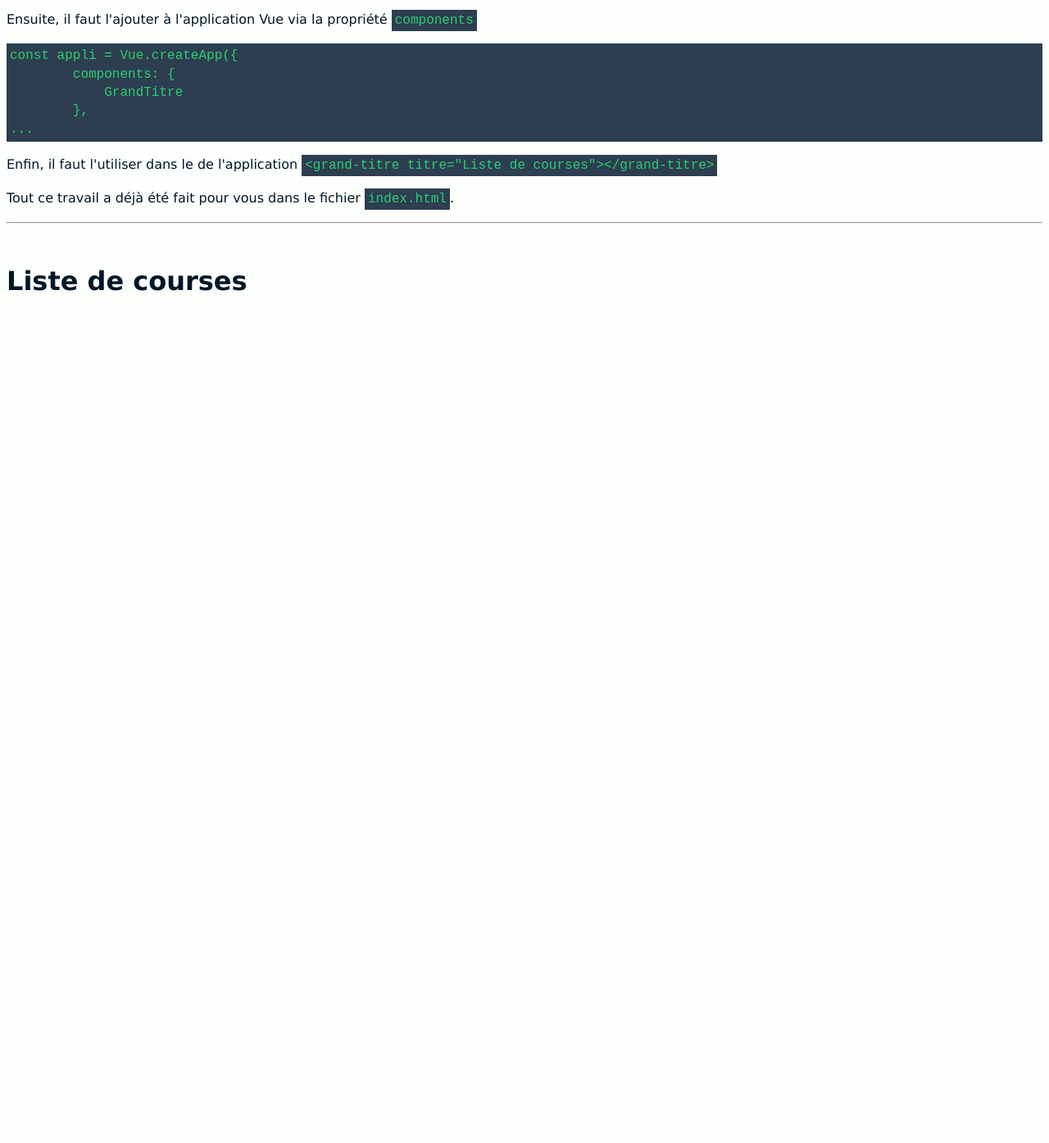
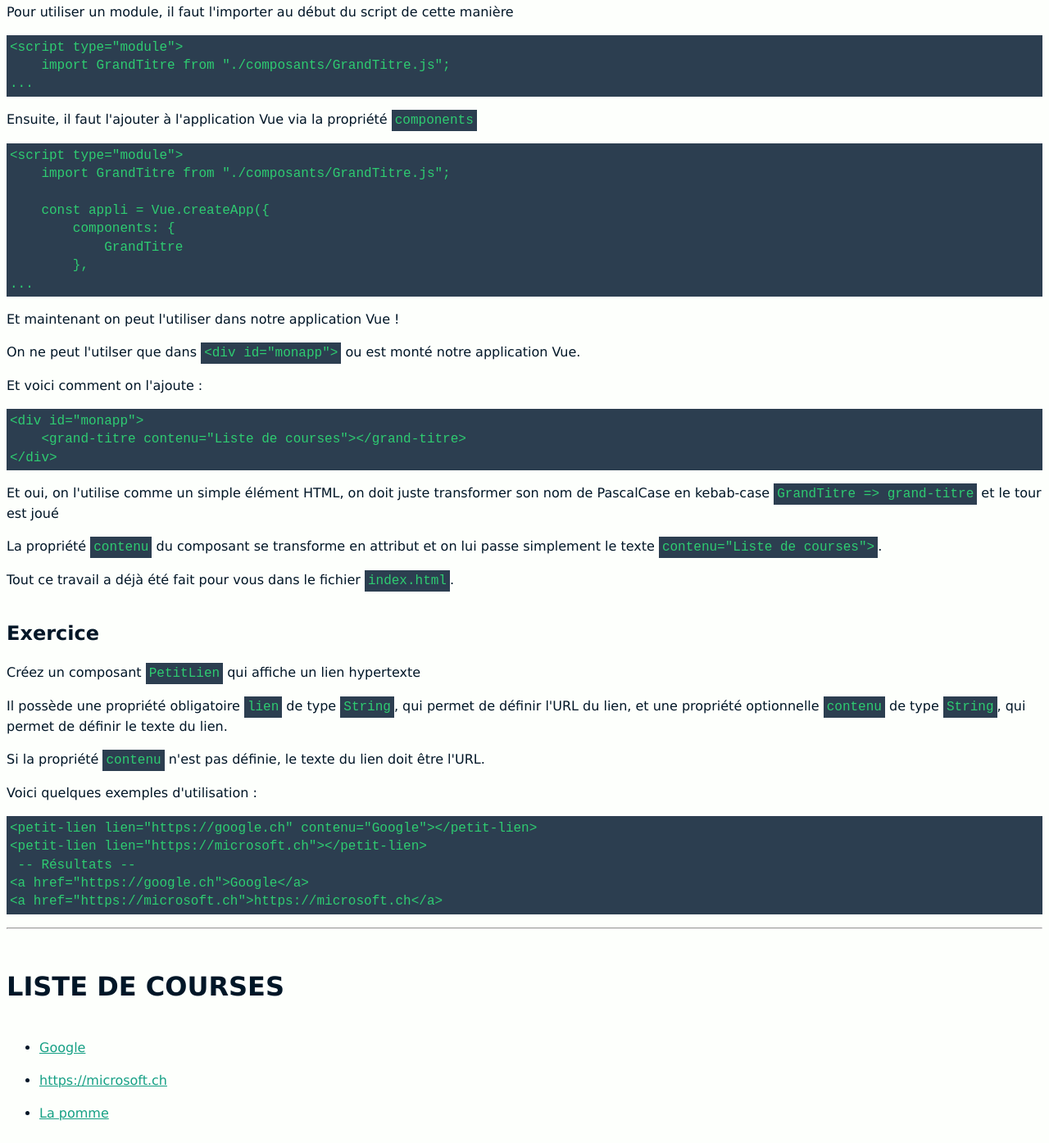
Before and after one commit to fallinov/2024-vue-exercices-composants, a plain HTML site: page index.html in a window 1280 px wide. Shown: the part 1022-2417 px from the top of the page at 82% size. Before the commit the page ends 1420 px from the top, so only its background shows below. Drawn offline with Linux system fonts and the light colour scheme.

Commit message:
solutions ex1

```diff
--- a/composants/GrandTitre.js
+++ b/composants/GrandTitre.js
@@ -1,12 +1,12 @@
 export default { // Exportation du module
     props: { // Propriétés du composant
-        titre: { // Nom de la propriété
+        contenu: { // Nom de la propriété
             type: String, // Type de la propriété
             required: true // Propriété obligatoire
         }
     },
     // Contenu HTML du composant
     template: `
-    <h1>{{ titre }}</h1>
+    <h1>{{ contenu.toUpperCase() }}</h1>
     `
 }
--- /dev/null
+++ b/composants/PetitLien.js
@@ -0,0 +1,16 @@
+export default { // Exportation du module
+    props: {
+        lien: {
+            type: String,
+            required: true
+        },
+        contenu: {
+            type: String,
+            required: false
+        }
+    },
+    // Contenu HTML du composant
+    template: `
+    <a :href="lien">{{ contenu || lien }}</a>
+    `
+}
--- a/index.html
+++ b/index.html
@@ -9,6 +9,7 @@
 </head>
 <body>
 <h1>Vue.js - Les composants</h1>
+<h2>Présentation</h2>
 <p>Ce premier exercice a pour but de vous faire manipuler les composants Vue.js.</p>
 <p>Quelques caractéristiques des composants :</p>
 <ul>
@@ -27,16 +28,19 @@
     L'instruction <code>export default</code> en haut du fichier permet d'exporter
     le composant Vue sous forme de module.
 </p>
+<p>Le composant <code>GrandTitre</code> est un composant simple qui affiche un titre de niveau 1 en majuscules.
+    Il possède une propriété obligatoire <code>contenu</code> de type <code>String</code>,
+    qui permet de définir le contenu du titre.</p>
 <pre>
 export default {
     props: {
-        titre: {
+        contenu: {
             type: String,
             required: true
         }
     },
     template: `
-    &lt;h1&gt;{{ titre }}&lt;/h1&gt;
+    &lt;h1&gt;{{ titre.toUpperCase() }}&lt;/h1&gt;
     `
 }
 </pre>
@@ -48,75 +52,63 @@ export default {
     import GrandTitre from "./composants/GrandTitre.js";
 ...</pre>
 <p>Ensuite, il faut l'ajouter à l'application Vue via la propriété <code>components</code></p>
-<pre>const appli = Vue.createApp({
-        components: {
-            GrandTitre
-        },
-...</pre>
-<p>Enfin, il faut l'utiliser dans le de l'application <code>&#x3C;grand-titre titre=&#x22;Liste de courses&#x22;&#x3E;&#x3C;/grand-titre&#x3E;</code></p>
-
-
-<p>Tout ce travail a déjà été fait pour vous dans le fichier <code>index.html</code>.</p>
-
-
-<hr>
-
-<div id="monapp">
-    <grand-titre titre="Liste de courses"></grand-titre>
-<!--    <h2>Ajout d'un article</h2>-->
-<!--    <label for="article">Ajouter à la liste de courses</label>-->
-<!--    <input id="article" type="text" v-model="nouvelArticle">-->
-<!--    <button @click="ajouterArticle">Ajouter un article</button>-->
-
-<!--    <h2>Votre liste de courses</h2>-->
-<!--    <table>-->
-<!--        <tr>-->
-<!--            <th>Id</th>-->
-<!--            <th>Article</th>-->
-<!--            <th>Actions</th>-->
-<!--        </tr>-->
-<!--        <tr v-for="article in listeCourses" :key="article.id">-->
-<!--            <td>{{ article.id }}</td>-->
-<!--            <td>{{ article.libelle }}</td>-->
-<!--            <td>-->
-<!--                <a @click="supprimerArticle(article.id)">Supprimer</a>-->
-<!--            </td>-->
-<!--        </tr>-->
-<!--    </table>-->
-</div>
-<!-- Monte l'application sur la div #monapp -->
-<script type="module">
+<pre>&lt;script type="module"&gt;
     import GrandTitre from "./composants/GrandTitre.js";
 
     const appli = Vue.createApp({
         components: {
             GrandTitre
         },
-        data() {
-            return {
-                nouvelArticle: "",
-                dernierId: 4,
-                listeCourses: [
-                    {id: 1, libelle: "Pommes"},
-                    {id: 2, libelle: "Poires"},
-                    {id: 3, libelle: "Oranges"},
-                    {id: 4, libelle: "Bananes"}
-                ]
-            }
-        },
-        methods: {
-            ajouterArticle() {
-                if (this.nouvelArticle === "") {
-                    alert("Veuillez saisir un article");
-                    return;
-                }
+...</pre>
+<p>Et maintenant on peut l'utiliser dans notre application Vue !</p>
+<p>On ne peut l'utilser que dans <code>&#x3C;div id=&#x22;monapp&#x22;&#x3E;</code> ou est monté notre application Vue.</p>
+<p>Et voici comment on l'ajoute :</p>
+<pre>&#x3C;div id=&#x22;monapp&#x22;&#x3E;
+    &#x3C;grand-titre contenu=&#x22;Liste de courses&#x22;&#x3E;&#x3C;/grand-titre&#x3E;
+&#x3C;/div&#x3E;</pre>
+<p>Et oui, on l'utilise comme un simple élément HTML, on doit juste transformer son nom de PascalCase en kebab-case
+<code>GrandTitre => grand-titre</code> et le tour est joué</p>
+<p>La propriété <code>contenu</code> du composant se transforme en attribut et on lui passe simplement le texte
+    <code>contenu=&#x22;Liste de courses&#x22;&#x3E;</code>.</p>
 
-                this.listeCourses.push({id: ++this.dernierId, libelle: this.nouvelArticle});
-                this.nouvelArticle = "";
-            },
-            supprimerArticle(id) {
-                this.listeCourses = this.listeCourses.filter(art => art.id !== id);
-            }
+<p>Tout ce travail a déjà été fait pour vous dans le fichier <code>index.html</code>.</p>
+
+<h2>Exercice</h2>
+<p>Créez un composant <code>PetitLien</code> qui affiche un lien hypertexte</p>
+<p>Il possède une propriété obligatoire <code>lien</code> de type <code>String</code>,
+    qui permet de définir l'URL du lien,
+    et une propriété optionnelle <code>contenu</code> de type <code>String</code>,
+    qui permet de définir le texte du lien.</p>
+<p>Si la propriété <code>contenu</code> n'est pas définie, le texte du lien doit être l'URL.</p>
+<p>Voici quelques exemples d'utilisation :</p>
+<pre>
+&#x3C;petit-lien lien=&#x22;https://google.ch&#x22; contenu=&#x22;Google&#x22;&#x3E;&#x3C;/petit-lien&#x3E;
+&#x3C;petit-lien lien=&#x22;https://microsoft.ch&#x22;&#x3E;&#x3C;/petit-lien&#x3E;
+ -- Résultats --
+&#x3C;a href=&#x22;https://google.ch&#x22;&#x3E;Google&#x3C;/a&#x3E;
+&#x3C;a href=&#x22;https://microsoft.ch&#x22;&#x3E;https://microsoft.ch&#x3C;/a&#x3E;
+</pre>
+
+<hr>
+
+<div id="monapp">
+    <grand-titre contenu="Liste de courses"></grand-titre>
+
+    <ul>
+        <li><petit-lien lien="https://google.ch" contenu="Google"></petit-lien></li>
+        <li><petit-lien lien="https://microsoft.ch"></petit-lien></li>
+        <li><petit-lien lien="https://apple.ch" contenu="La pomme"></petit-lien></li>
+    </ul>
+</div>
+<!-- Monte l'application sur la div #monapp -->
+<script type="module">
+    import GrandTitre from "./composants/GrandTitre.js";
+    import PetitLien from "./composants/PetitLien.js";
+
+    const appli = Vue.createApp({
+        components: {
+            GrandTitre,
+            PetitLien
         }
     }).mount('#monapp')
 </script>
```
